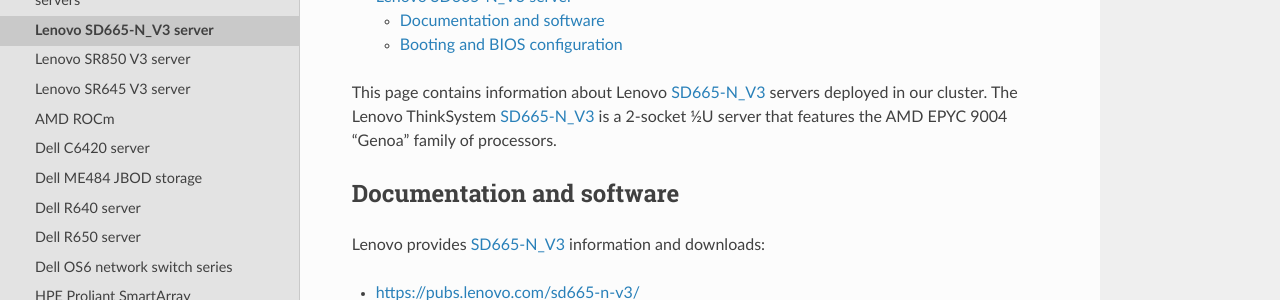
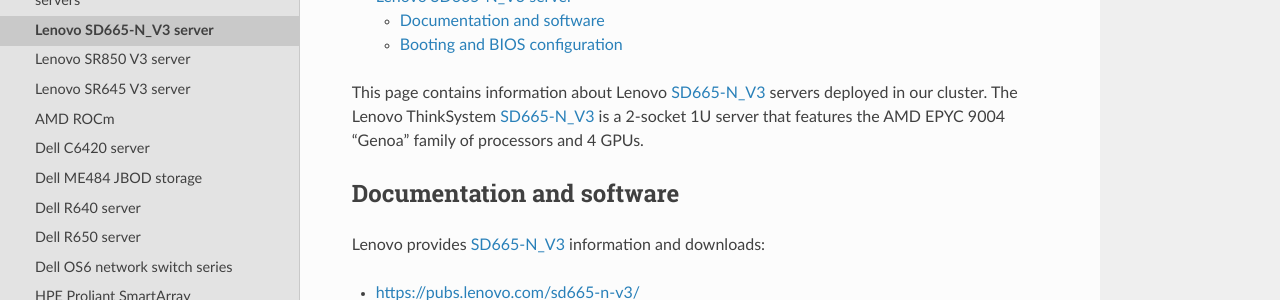
Before and after one commit to OleHolmNielsen/ITwiki, a Sphinx documentation site: the page built from docs/Lenovo_SD665-N_V3.rst, in a window 1280 px wide. Shown: the part 235-535 px from the top of the page. Built offline with Sphinx 7.4.7 and the Read the Docs theme 2.0.0, drawn with Linux system fonts in a browser that asks for light colours.

Commit message:
Minor edit

```diff
--- a/docs/Lenovo_SD665-N_V3.rst
+++ b/docs/Lenovo_SD665-N_V3.rst
@@ -7,7 +7,7 @@
 .. Contents::
 
 This page contains information about Lenovo SD665-N_V3_ servers deployed in our cluster.
-The Lenovo ThinkSystem SD665-N_V3_ is a 2-socket ½U server that features the AMD EPYC 9004 "Genoa" family of processors.
+The Lenovo ThinkSystem SD665-N_V3_ is a 2-socket 1U server that features the AMD EPYC 9004 "Genoa" family of processors and 4 GPUs.
 
 .. _SD665-N_V3: https://lenovopress.lenovo.com/lp1613-thinksystem-sd665-n-v3-server
 
```
